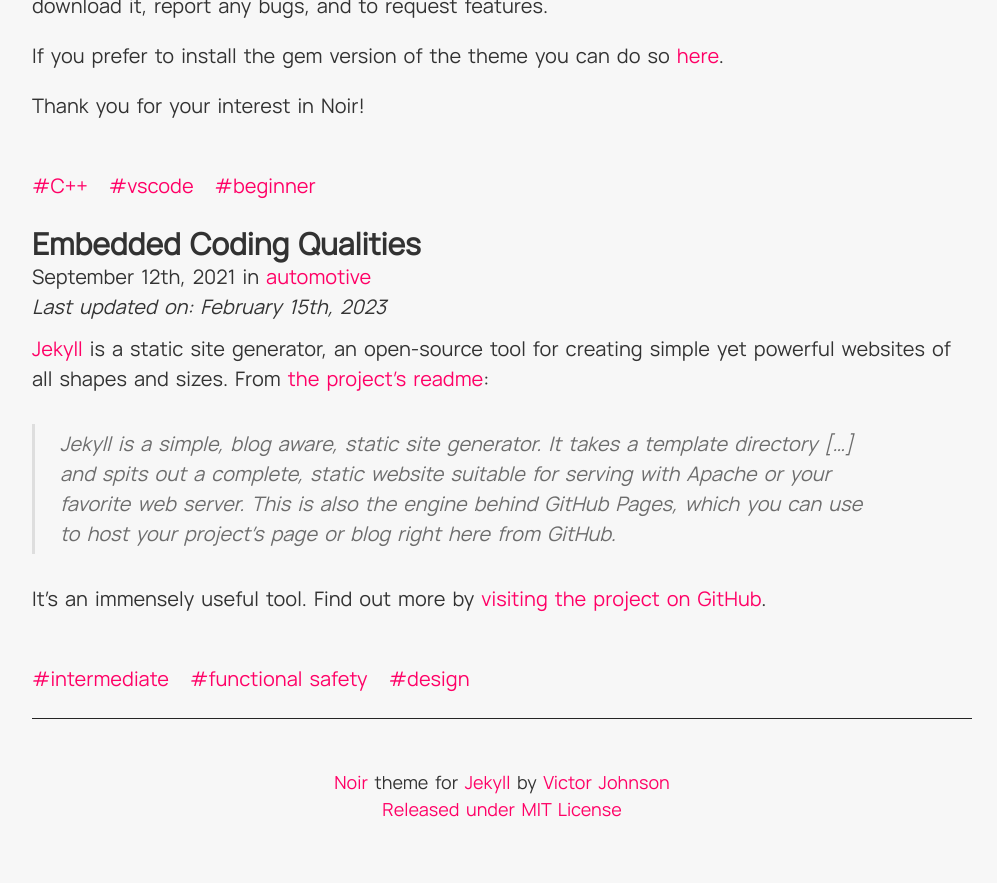
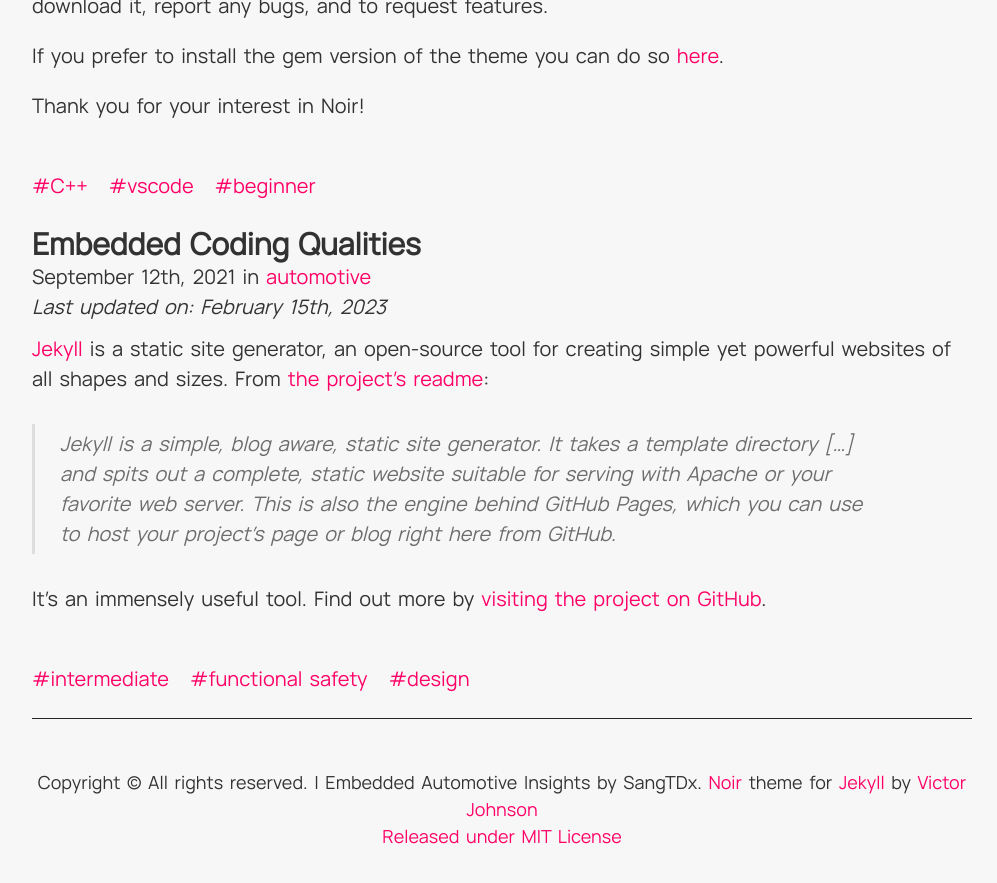
Before and after one commit to SangTDx/sangtdx.github, a Jekyll site: the page built from index.html, in a window 1280 px wide and 900 px high, scrolled down 28214 px. Shown: the top 883 px of the window, without its empty margins (138-1135 px from the left). Built offline with Jekyll 4.4.1, drawn with Linux system fonts in a browser that asks for light colours; the list of posts is cut into pages by our own code.

Commit message:
[feature] footer and layout

```diff
--- a/_layouts/default.html
+++ b/_layouts/default.html
@@ -20,10 +20,10 @@ layout: compress
 		<!-- Change navigation links here -->
 		<div class="navigation">
 		<ul id="navigation-list">
+    <li><a href="/about/">about</a></li>
     <li><a href="/archive/">archive</a></li>
     <li><a href="/tags/">tags</a></li>
     <li><a href="/categories/">categories</a></li>
-    <li><a href="/about/">about</a></li>
 		</ul>
 		</div>
 
@@ -34,8 +34,11 @@ layout: compress
       </main>
 
       <footer class="footer">
-        <p><a href="https://github.com/essentialenemy/noir/">Noir</a> theme for <a href="https://jekyllrb.com/">Jekyll</a> by <a href="https://essentialenemy.com/">Victor Johnson</a>
-		<br><a href="https://github.com/essentialenemy/noir/blob/master/LICENSE.md">Released under MIT License</a></p>
+        <p>
+          Copyright © All rights reserved. | Embedded Automotive Insights by SangTDx.
+          <a href="https://github.com/essentialenemy/noir/">Noir</a> theme for <a href="https://jekyllrb.com/">Jekyll</a> by <a href="https://essentialenemy.com/">Victor Johnson</a>
+          <br><a href="https://github.com/essentialenemy/noir/blob/master/LICENSE.md">Released under MIT License</a>
+        </p>
       </footer>
     </div>
 
```
